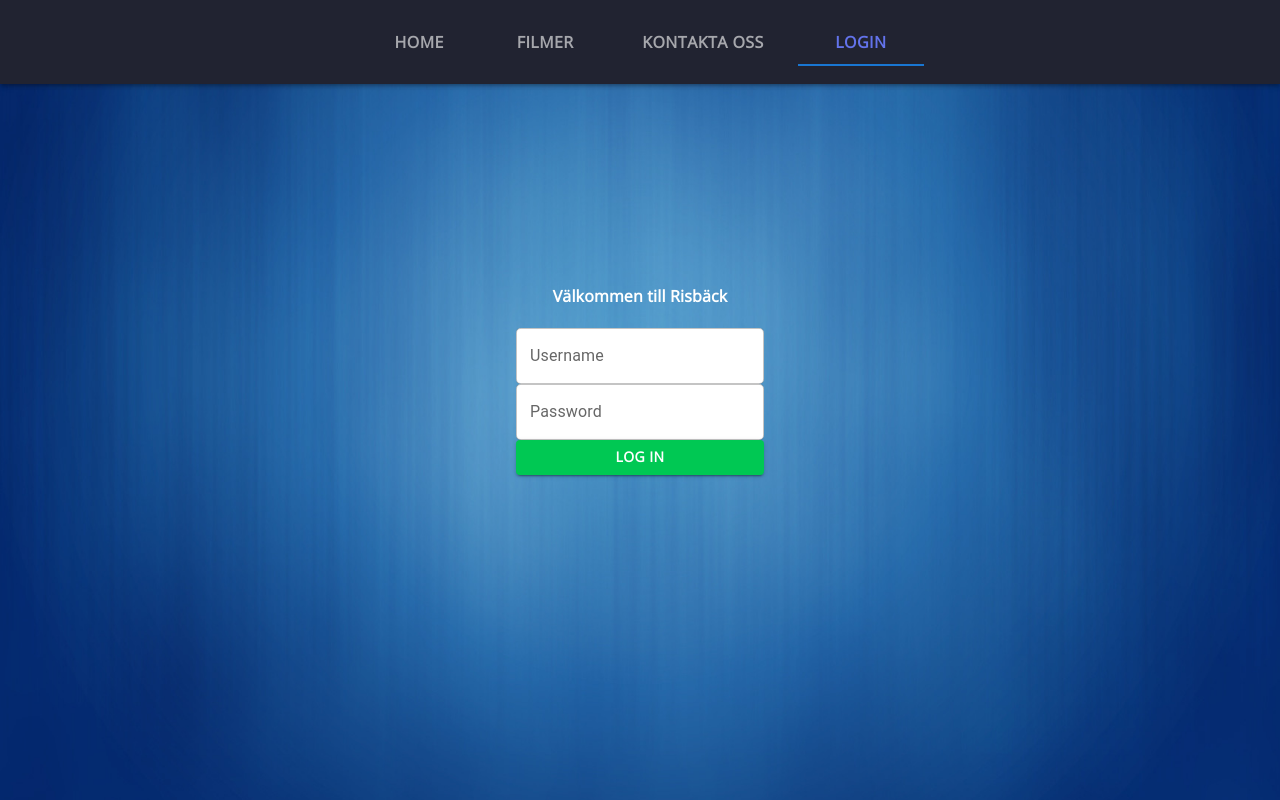
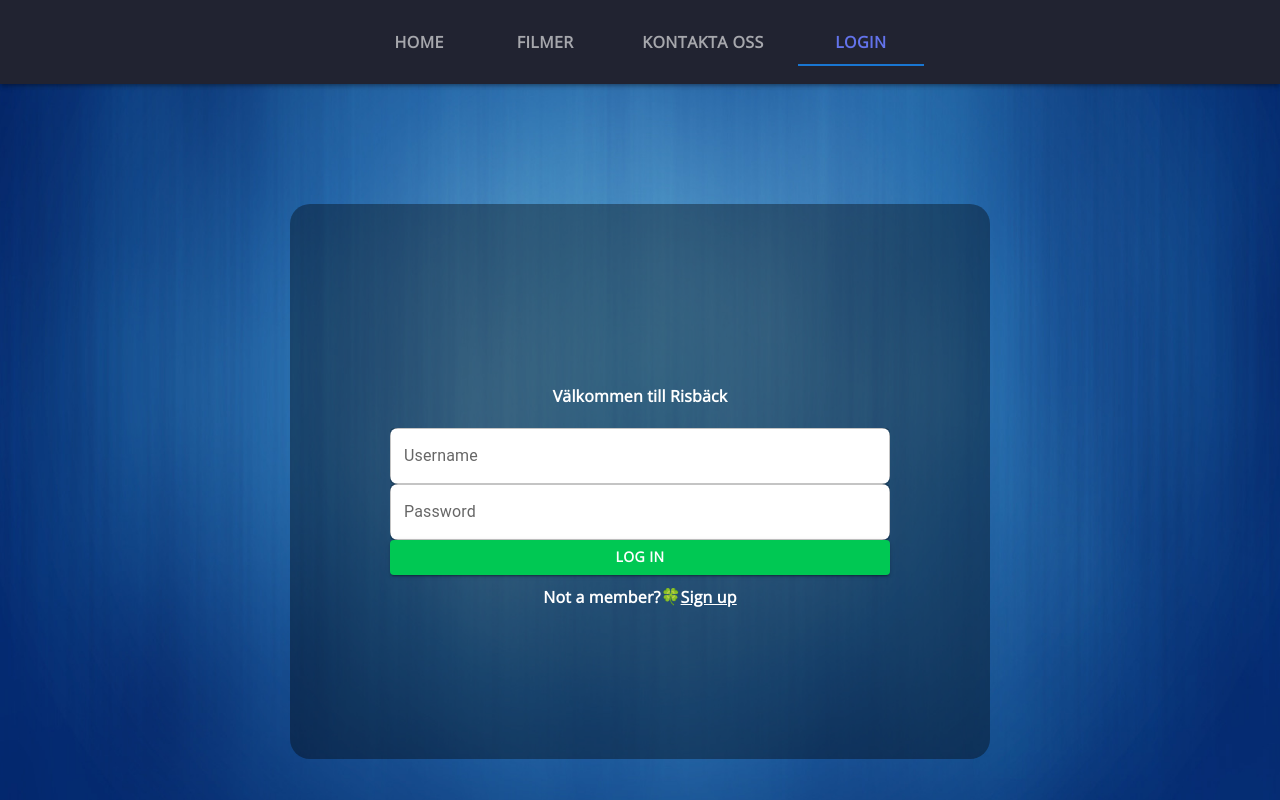
Before and after one commit to PontusVallgren/Kino-Cinema, a Next.js app: page /login in a window 1280 px wide. Shown: the top 800 px of the page. Built offline with nearby package versions, Linux system fonts and the light colour scheme.

Commit message:
added sign up text

```diff
--- a/src/pages/login/index.module.css
+++ b/src/pages/login/index.module.css
@@ -1,15 +1,44 @@
 .userInput {
     background-color: white;
-    border-radius: 5px;
+    border-radius: 8px;
+    width: 500px;
     margin: 5px;
+    border: 0 solid black;
 }
 
 .loginTitle {
     text-align: center;
-    padding: 200px 0 20px 0;
+    padding: 80px 0 20px 0;
     font-size: 50px;
 }
 
 .loginForm {
-    padding-bottom: 500px;
+    background-color: rgba(0, 0, 0, 0.37);
+    border-radius: 20px;
+    width: 700px;
+    margin: 0 auto;
+    padding: 100px 0 150px 0;
 }
+
+.emptySpace {
+    padding: 120px 0 250px 0;
+}
+
+.loginBtn {
+    margin: 15px 5px 0 5px;
+    padding: 10px;
+}
+
+.notMember {
+    text-align: center;
+    margin-top: 10px;
+    display: flex;
+    justify-content: center;
+}
+
+.signUp {
+    cursor: pointer;
+    color: rgb(144, 178, 243);
+    text-decoration: underline;
+    margin-left: 2px;
+}
--- a/src/pages/login/index.tsx
+++ b/src/pages/login/index.tsx
@@ -1,4 +1,5 @@
 import { FormGroup, TextField } from "@mui/material";
+import { Box } from "@mui/system";
 import { NextPage } from "next";
 import React, { FormEvent, useState } from "react";
 import {
@@ -31,10 +32,12 @@ const Login: NextPage = () => {
     <div className="main">
       {isMember ? (
         <>
+          <Box className={classes.emptySpace}>
+            <Box className={classes.loginForm}>
               <CustomText className={classes.loginTitle}>
                 Välkommen till Risbäck
               </CustomText>
-          <CenterHorizon component="form" className={classes.loginForm}>
+              <CenterHorizon component="form">
                 <FormGroup aria-label="position">
                   <TextField
                     id="outlined-basic"
@@ -55,11 +58,24 @@ const Login: NextPage = () => {
                     color="secondary"
                     variant="contained"
                     type="submit"
+                    className={classes.loginBtn}
                   >
                     Log in
                   </CustomButton>
                 </FormGroup>
               </CenterHorizon>
+              <Box className={classes.notMember}>
+                <CustomText>Not a member?</CustomText>
+                <p>🍀</p>
+                <CustomText
+                  onClick={() => setIsNewMember(false)}
+                  className={classes.signUp}
+                >
+                  Sign up
+                </CustomText>
+              </Box>
+            </Box>
+          </Box>
         </>
       ) : (
         "no"
--- a/styles/globals.css
+++ b/styles/globals.css
@@ -8,6 +8,7 @@ html {
     margin: 0;
     list-style: none;
     box-sizing: border-box;
+    font-family: "Open sans";
 }
 
 .main {
```
Also changed, not shown: src/pages/index.tsx (+6 -4 lines), src/pages/movies/index.tsx (+28 -27 lines). Lines whose indentation alone changed are shown as unchanged.
